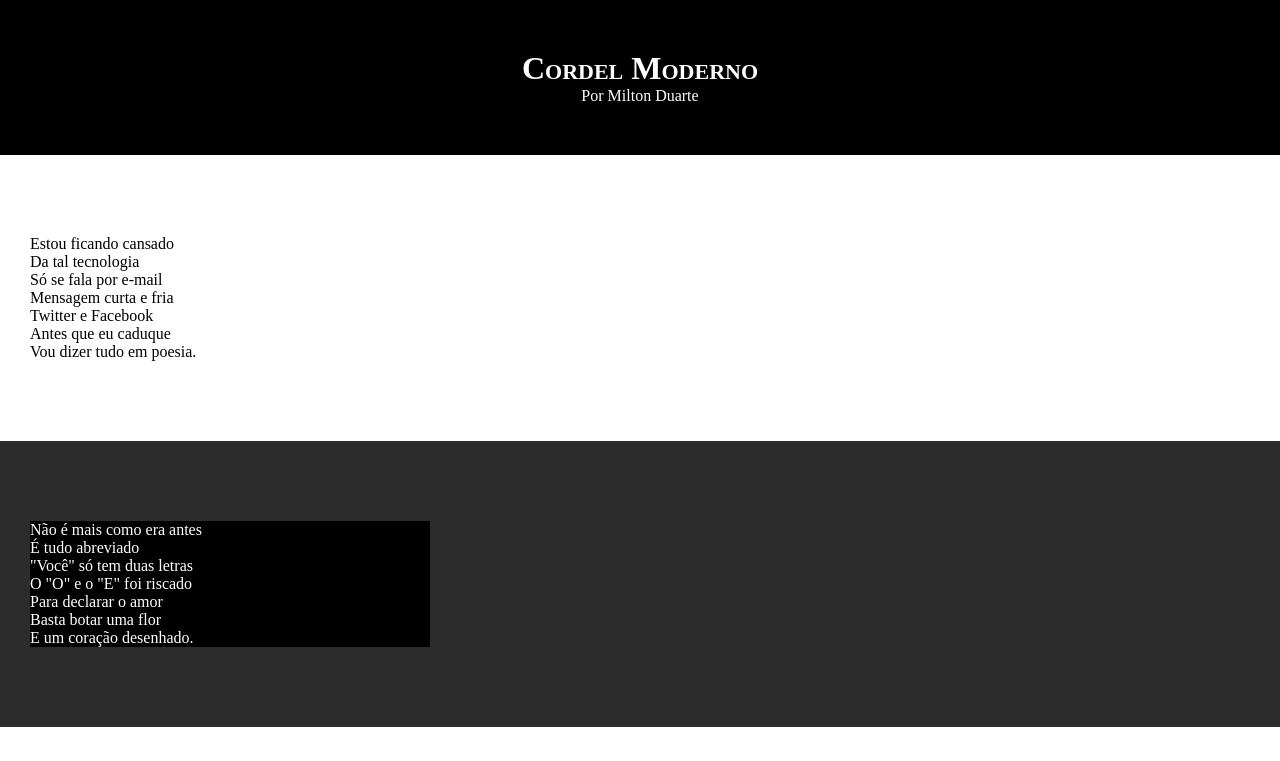
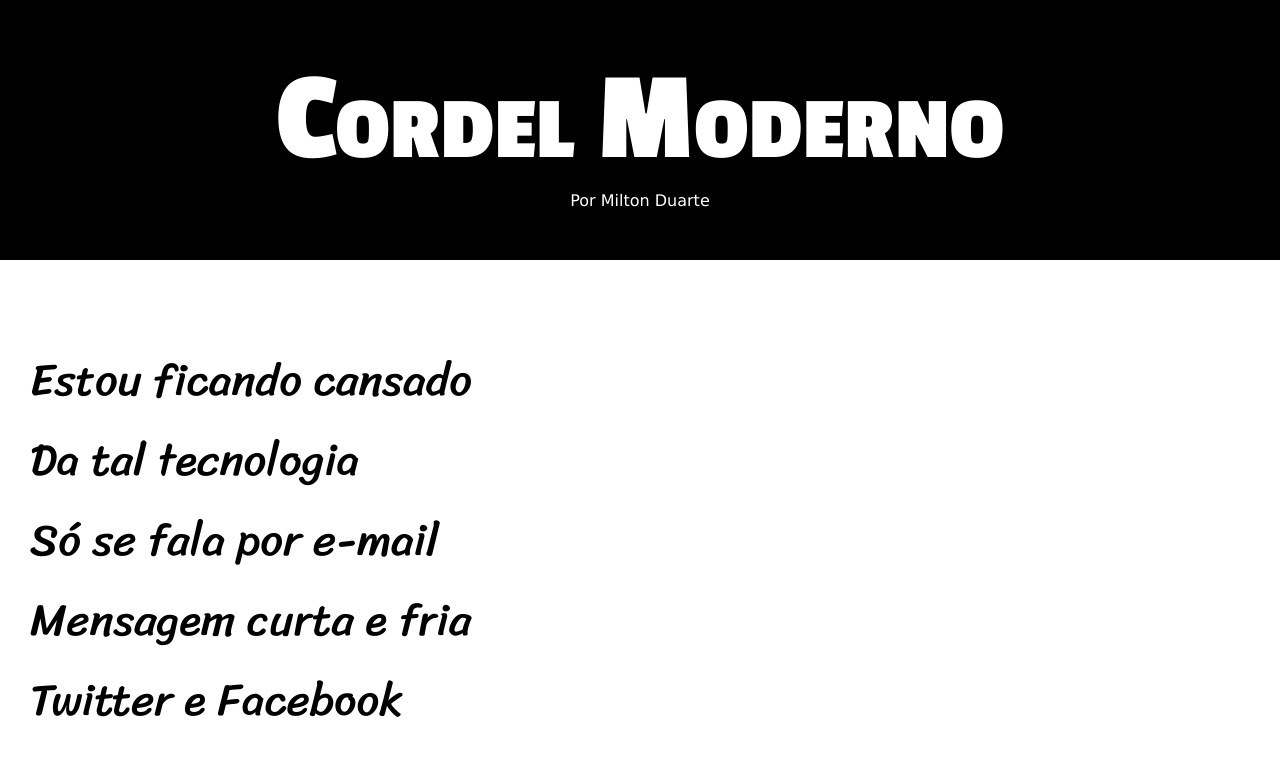
Before and after one commit to gilsonoliveeira/projeto-cordel, a plain HTML site: page index.html in a window 1280 px wide. Shown: the top 761 px of the page. Drawn offline with Linux system fonts and the light colour scheme.

Commit message:
Update style.css

```diff
--- a/style.css
+++ b/style.css
@@ -1,13 +1,26 @@
 @charset "UTF-8";
+@import url('https://fonts.googleapis.com/css2?family=Passion+One:wght@400;700;900&family=Sriracha&display=swap');
+
+@import url('https://fonts.googleapis.com/css2?family=Passion+One:wght@400;700;900&display=swap');
+
+:root {
+    --fonte1: Verdana, Geneva, Tahoma, sans-serif;
+    --fonte2: "Passion One", sans-serif;
+    --fonte3: "Sriracha", cursive;
+}
 
 * {
     padding: 0px;
     margin: 0px;
 }
 
+
+
 html, body {
     min-height: 100vh;
     background-color: darkgray;
+    font-family: var(--fonte1);
+
 }
 
 header {
@@ -19,6 +32,8 @@ header {
 header > h1 {
     padding-top: 50px;
     font-variant: small-caps;
+    font-family: var(--fonte2);
+    font-size:10vw;
 }
 
 header > p {
@@ -40,6 +55,8 @@ section {
     padding-top: 10vh;
     padding-bottom: 10vh;
     padding-left: 30px;
+    font-family: var(--fonte3);
+    font-size: 3.5vw;
 }
 
 
@@ -56,7 +73,8 @@ section.imagem {
 section.imagem > p {
     background-color: black;
     color: white;
-    max-width: 400px;
+    padding: 5px;
+    display: inline-block;
 }
 
 footer {
```
